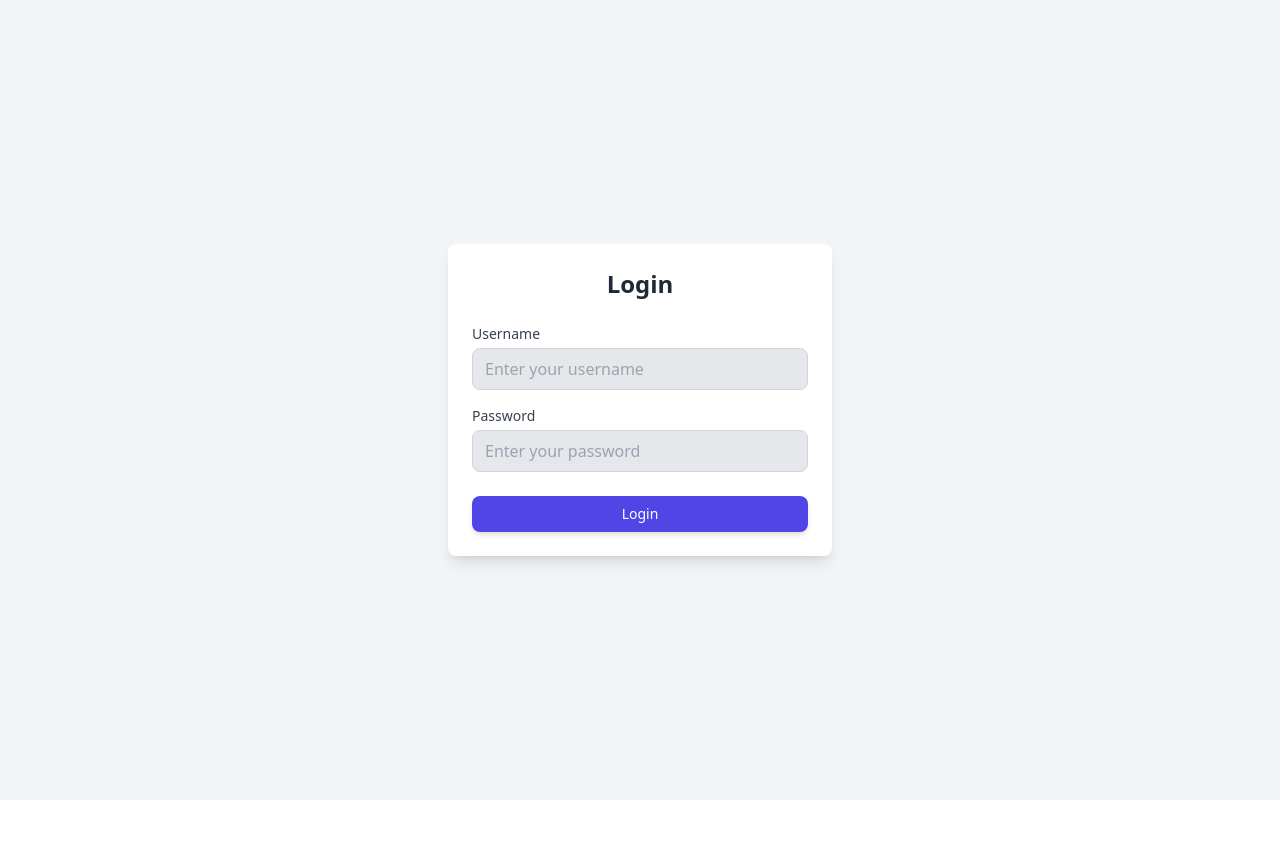
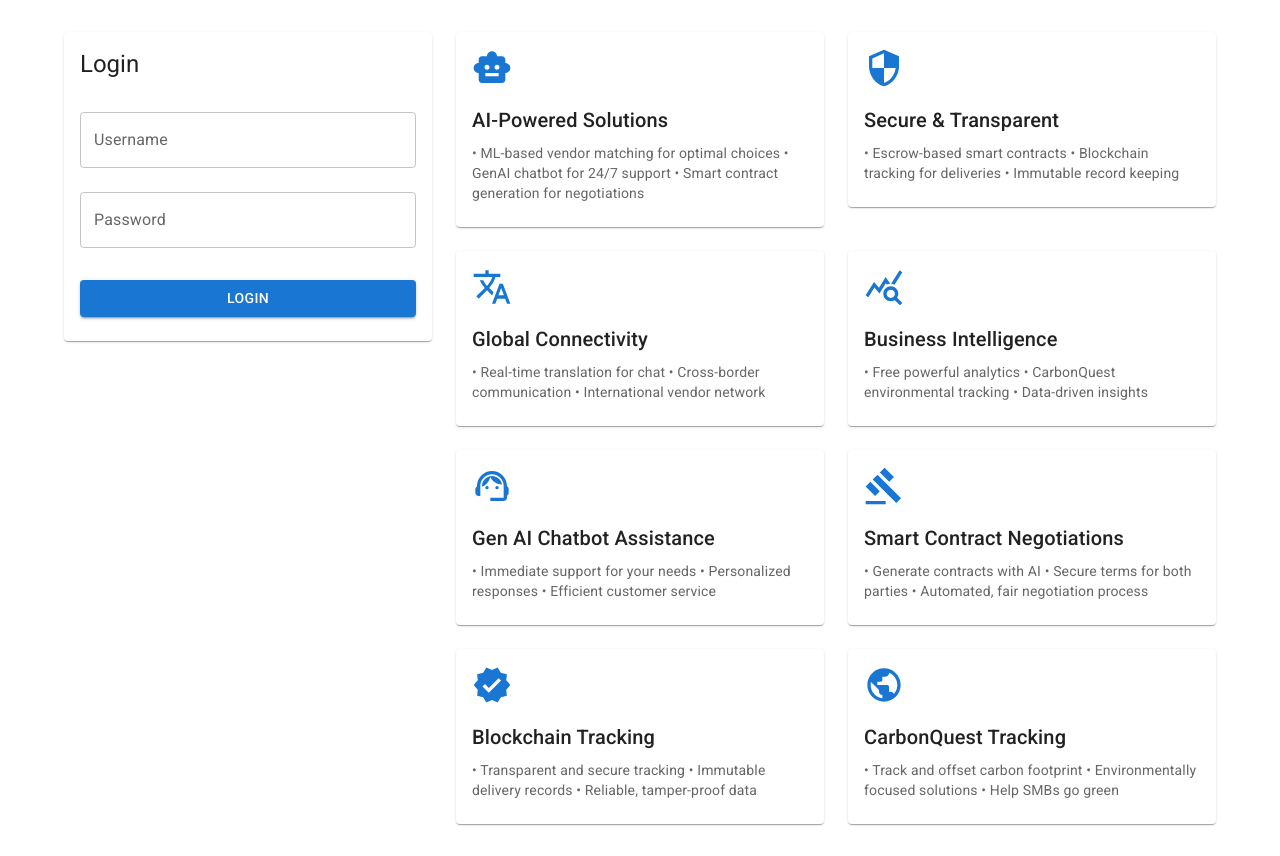
Before and after one commit to THUNDERBLD/Amazon_Hackathon, a React (Vite) app: page / in a window 1280 px wide. Before the commit the page ends 800 px from the top, so only its background shows below. Built offline with nearby package versions, Linux system fonts and the light colour scheme.

Commit message:
Login Page

```diff
--- a/src/pages/LoginPage.jsx
+++ b/src/pages/LoginPage.jsx
@@ -1,61 +1,226 @@
-import React, { useState } from "react";
-import { useNavigate } from "react-router-dom";
+import React, { useState } from 'react';
+import { useNavigate } from 'react-router-dom';
+import {
+  Card,
+  CardContent,
+  Typography,
+  TextField,
+  Button,
+  Grid,
+  Container,
+  Box
+} from '@mui/material';
+import SmartToyIcon from '@mui/icons-material/SmartToy';
+import SecurityIcon from '@mui/icons-material/Security';
+import TranslateIcon from '@mui/icons-material/Translate';
+import QueryStatsIcon from '@mui/icons-material/QueryStats';
+import SupportAgentIcon from '@mui/icons-material/SupportAgent';
+import GavelIcon from '@mui/icons-material/Gavel';
+import PublicIcon from '@mui/icons-material/Public';
+import VerifiedIcon from '@mui/icons-material/Verified';
 
 function LoginPage() {
   const [username, setUsername] = useState("");
   const [password, setPassword] = useState("");
-  const [error, setError] = useState(""); // Track error messages
+  const [error, setError] = useState("");
   const navigate = useNavigate();
 
   const handleLogin = () => {
-    // Simulate a login API call
     if (username === "user" && password === "password123") {
-      setError(""); // Clear error if login is successful
-      navigate("/dashboard"); // Redirect to the dashboard
+      setError("");
+      navigate("/dashboard");
     } else {
-      setError("Invalid username or password. Please try again."); // Set error message
+      setError("Invalid username or password");
     }
   };
 
   return (
-    <div className="flex items-center justify-center min-h-screen bg-gray-100">
-      <div className="w-full max-w-sm p-6 bg-white rounded-lg shadow-lg">
-        <h1 className="text-2xl font-semibold text-center text-gray-800">Login</h1>
-        <div className="mt-6">
-          <label className="block text-sm font-medium text-gray-700">
-            Username
-          </label>
-          <input
-            type="text"
+    <Container maxWidth="lg" sx={{ mt: 4, mb: 4 }}>
+      <Grid container spacing={3}>
+        {/* Login Card */}
+        <Grid item xs={12} md={4}>
+          <Card>
+            <CardContent>
+              <Typography variant="h5" gutterBottom>
+                Login
+              </Typography>
+              <Box component="form" sx={{ mt: 2 }}>
+                <TextField
+                  fullWidth
+                  label="Username"
+                  margin="normal"
                   value={username}
                   onChange={(e) => setUsername(e.target.value)}
-            className="w-full mt-1 px-3 py-2 text-gray-700 bg-gray-200 border border-gray-300 rounded-lg focus:outline-none focus:ring focus:ring-indigo-200"
-            placeholder="Enter your username"
                 />
-        </div>
-        <div className="mt-4">
-          <label className="block text-sm font-medium text-gray-700">
-            Password
-          </label>
-          <input
+                <TextField
+                  fullWidth
+                  label="Password"
                   type="password"
+                  margin="normal"
                   value={password}
                   onChange={(e) => setPassword(e.target.value)}
-            className="w-full mt-1 px-3 py-2 text-gray-700 bg-gray-200 border border-gray-300 rounded-lg focus:outline-none focus:ring focus:ring-indigo-200"
-            placeholder="Enter your password"
                 />
-        </div>
                 {error && (
-          <p className="mt-4 text-sm text-red-600">{error}</p>
+                  <Typography color="error" sx={{ mt: 2 }}>
+                    {error}
+                  </Typography>
                 )}
-        <button
+                <Button
+                  fullWidth
+                  variant="contained"
+                  color="primary"
                   onClick={handleLogin}
-          className="w-full mt-6 py-2 bg-indigo-600 text-white text-sm font-medium rounded-lg shadow-md hover:bg-indigo-700 focus:outline-none focus:ring-2 focus:ring-indigo-400 focus:ring-offset-1"
+                  sx={{ mt: 3 }}
                 >
                   Login
-        </button>
-      </div>
-    </div>
+                </Button>
+              </Box>
+            </CardContent>
+          </Card>
+        </Grid>
+
+        {/* Feature Cards */}
+        <Grid item xs={12} md={8}>
+          <Grid container spacing={3}>
+            {/* AI-Powered Solutions */}
+            <Grid item xs={12} md={6}>
+              <Card>
+                <CardContent>
+                  <SmartToyIcon color="primary" sx={{ fontSize: 40 }} />
+                  <Typography variant="h6" gutterBottom sx={{ mt: 2 }}>
+                    AI-Powered Solutions
+                  </Typography>
+                  <Typography variant="body2" color="text.secondary">
+                    • ML-based vendor matching for optimal choices
+                    • GenAI chatbot for 24/7 support
+                    • Smart contract generation for negotiations
+                  </Typography>
+                </CardContent>
+              </Card>
+            </Grid>
+
+            {/* Secure & Transparent */}
+            <Grid item xs={12} md={6}>
+              <Card>
+                <CardContent>
+                  <SecurityIcon color="primary" sx={{ fontSize: 40 }} />
+                  <Typography variant="h6" gutterBottom sx={{ mt: 2 }}>
+                    Secure & Transparent
+                  </Typography>
+                  <Typography variant="body2" color="text.secondary">
+                    • Escrow-based smart contracts
+                    • Blockchain tracking for deliveries
+                    • Immutable record keeping
+                  </Typography>
+                </CardContent>
+              </Card>
+            </Grid>
+
+            {/* Global Connectivity */}
+            <Grid item xs={12} md={6}>
+              <Card>
+                <CardContent>
+                  <TranslateIcon color="primary" sx={{ fontSize: 40 }} />
+                  <Typography variant="h6" gutterBottom sx={{ mt: 2 }}>
+                    Global Connectivity
+                  </Typography>
+                  <Typography variant="body2" color="text.secondary">
+                    • Real-time translation for chat
+                    • Cross-border communication
+                    • International vendor network
+                  </Typography>
+                </CardContent>
+              </Card>
+            </Grid>
+
+            {/* Business Intelligence */}
+            <Grid item xs={12} md={6}>
+              <Card>
+                <CardContent>
+                  <QueryStatsIcon color="primary" sx={{ fontSize: 40 }} />
+                  <Typography variant="h6" gutterBottom sx={{ mt: 2 }}>
+                    Business Intelligence
+                  </Typography>
+                  <Typography variant="body2" color="text.secondary">
+                    • Free powerful analytics
+                    • CarbonQuest environmental tracking
+                    • Data-driven insights
+                  </Typography>
+                </CardContent>
+              </Card>
+            </Grid>
+
+            {/* Gen AI Chatbot */}
+            <Grid item xs={12} md={6}>
+              <Card>
+                <CardContent>
+                  <SupportAgentIcon color="primary" sx={{ fontSize: 40 }} />
+                  <Typography variant="h6" gutterBottom sx={{ mt: 2 }}>
+                    Gen AI Chatbot Assistance
+                  </Typography>
+                  <Typography variant="body2" color="text.secondary">
+                    • Immediate support for your needs
+                    • Personalized responses
+                    • Efficient customer service
+                  </Typography>
+                </CardContent>
+              </Card>
+            </Grid>
+
+            {/* Automated Negotiation Contracts */}
+            <Grid item xs={12} md={6}>
+              <Card>
+                <CardContent>
+                  <GavelIcon color="primary" sx={{ fontSize: 40 }} />
+                  <Typography variant="h6" gutterBottom sx={{ mt: 2 }}>
+                    Smart Contract Negotiations
+                  </Typography>
+                  <Typography variant="body2" color="text.secondary">
+                    • Generate contracts with AI
+                    • Secure terms for both parties
+                    • Automated, fair negotiation process
+                  </Typography>
+                </CardContent>
+              </Card>
+            </Grid>
+
+            {/* Blockchain Tracking */}
+            <Grid item xs={12} md={6}>
+              <Card>
+                <CardContent>
+                  <VerifiedIcon color="primary" sx={{ fontSize: 40 }} />
+                  <Typography variant="h6" gutterBottom sx={{ mt: 2 }}>
+                    Blockchain Tracking
+                  </Typography>
+                  <Typography variant="body2" color="text.secondary">
+                    • Transparent and secure tracking
+                    • Immutable delivery records
+                    • Reliable, tamper-proof data
+                  </Typography>
+                </CardContent>
+              </Card>
+            </Grid>
+
+            {/* Environmental Tracking */}
+            <Grid item xs={12} md={6}>
+              <Card>
+                <CardContent>
+                  <PublicIcon color="primary" sx={{ fontSize: 40 }} />
+                  <Typography variant="h6" gutterBottom sx={{ mt: 2 }}>
+                    CarbonQuest Tracking
+                  </Typography>
+                  <Typography variant="body2" color="text.secondary">
+                    • Track and offset carbon footprint
+                    • Environmentally focused solutions
+                    • Help SMBs go green
+                  </Typography>
+                </CardContent>
+              </Card>
+            </Grid>
+          </Grid>
+        </Grid>
+      </Grid>
+    </Container>
   );
 }
 
```
Lines whose indentation alone changed are shown as unchanged.
